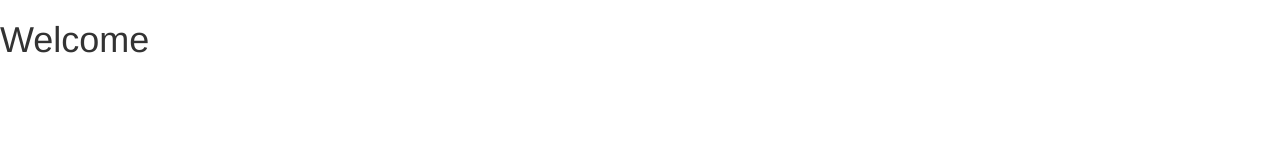
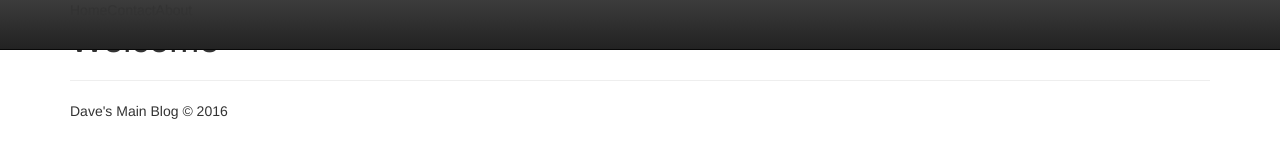
Before and after one commit to Dave4125/Dave4125.github.io, a plain HTML site: page index.html in a window 1280 px wide. Drawn offline with nearby package versions, Linux system fonts and the light colour scheme.

Commit message:
index v0.3
Added Bootstrap classes.
Added navbar.
Added footer.

```diff
--- a/index.html
+++ b/index.html
@@ -9,7 +9,32 @@
         <link rel="stylesheet" href="https://maxcdn.bootstrapcdn.com/bootstrap/3.3.7/css/bootstrap-theme.min.css" integrity="sha384-rHyoN1iRsVXV4nD0JutlnGaslCJuC7uwjduW9SVrLvRYooPp2bWYgmgJQIXwl/Sp" crossorigin="anonymous">
     </head>
     <body>
-        <h1>Welcome</h1>
+        <div class="navbar navbar-inverse navbar-fixed-top">
+            <div class="container">
+                <div class="navbar-header">
+                    <button type="button" class="navbar-toggle" data-toggle="collapse" data-target=".navbar-collapse">
+                        <span class="icon-bar"></span>
+                        <span class="icon-bar"></span>
+                        <span class="icon-bar"></span>
+                    </button>
+                </div>
+                <div class="navbar-collapse collapse">
+                    <ul class="nav navbar-nav">
+                        <li>Home</li>
+                        <li>Contact</li>
+                        <li>About</li>
+                    </ul>
+                </div>
+            </div>
+        </div>
+        <div class="container body-content">
+            <h1>Welcome</h1>
+
+            <hr />
+            <footer>
+                <p>Dave's Main Blog &copy; 2016</p>
+            </footer>
+        </div>
         <script src="https://code.jquery.com/jquery-3.1.0.min.js"></script>
         <script src="https://maxcdn.bootstrapcdn.com/bootstrap/3.3.7/js/bootstrap.min.js" integrity="sha384-Tc5IQib027qvyjSMfHjOMaLkfuWVxZxUPnCJA7l2mCWNIpG9mGCD8wGNIcPD7Txa" crossorigin="anonymous"></script>
     </body>
```
